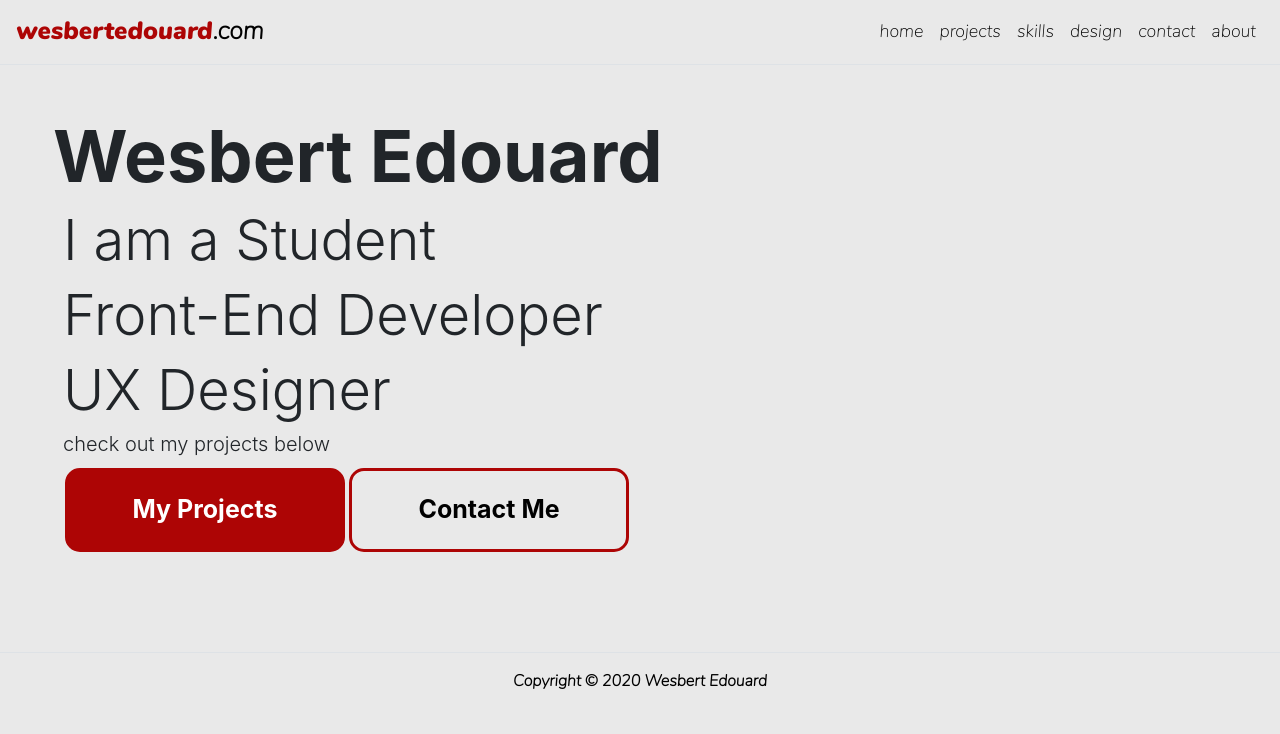
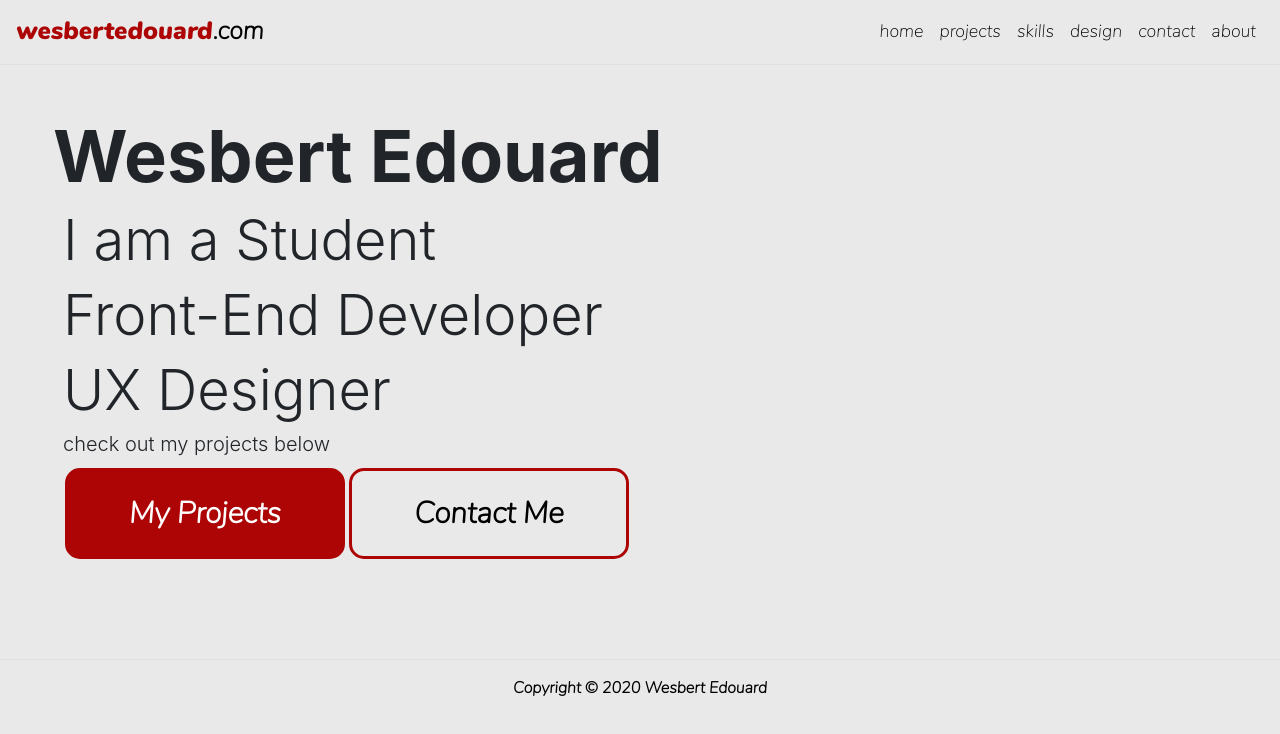
Before and after one commit to WesbertEdouard/wesbertedouard.com, a React (Create React App) app: page / in a window 1280 px wide. Shown: the top 734 px of the page. Built offline with nearby package versions, Linux system fonts and the light colour scheme.

Commit message:
changes to index.css and app.css

```diff
--- a/src/App.css
+++ b/src/App.css
@@ -77,6 +77,7 @@ p {
 
 .Button {
   width: 35vh;
+  font-family: 'Nunito-ExtraLightItalic';
   font-weight: bolder;
   border: solid  #AD0505;
   color: rgb(0, 0, 0);
@@ -84,25 +85,29 @@ p {
   text-align: center;
   text-decoration: none;
   display: inline-block;
-  font-size: 25px;
+  font-size: 30px;
   margin: 4px 2px;
   border-radius: 15px;
 }
 
 #btn-green:hover {
+  text-decoration: none;
   background-color: rgb(48, 184, 48);
   border: solid   rgb(48, 184, 48);
   color: white;
+  font-family: 'Nunito-ExtraLightItalic';
 }
 
 #btn-red {
   background-color:  #AD0505;
   color: white;
+  font-family: 'Nunito-ExtraLightItalic';
 }
 
 #btn-red:hover {
+  text-decoration: none;
   background-color:  #AD0505;
-  color: black;
+  color: rgb(0, 0, 0);
 }
 
 #btn-blue {
--- a/src/Componets/Hero.js
+++ b/src/Componets/Hero.js
@@ -21,8 +21,8 @@ function Hero(props) {
                         {props.subTitle3 && <h3 className='display-4 font-weight-light'>{props.subTitle3}</h3>}
                         {props.text && <h3 className='lead font-weight-light'>{props.text}</h3>}
                         <div className='pt-10'>
-                            <button className='Button' id='btn-red'>My Projects</button>
-                            <button className='Button' id='btn-green'>Contact Me</button>
+                            <a className='display-inline-block Button' id='btn-red' href={'/projects'}  rel='nooperner noreferrer'>My Projects</a>
+                            <a className='display-inline-block Button' id='btn-green' href={'/about'}  rel='nooperner noreferrer'>Contact Me</a>
                         </div>
                     </Col>
                 </Row>
--- a/src/index.css
+++ b/src/index.css
@@ -26,7 +26,7 @@ img {
 }
 
 .project-card {
-  margin-top: 40px;
+  margin-top: 60px;
   border: 1px black;
   background-color: #DCDCDC;
 }
```
